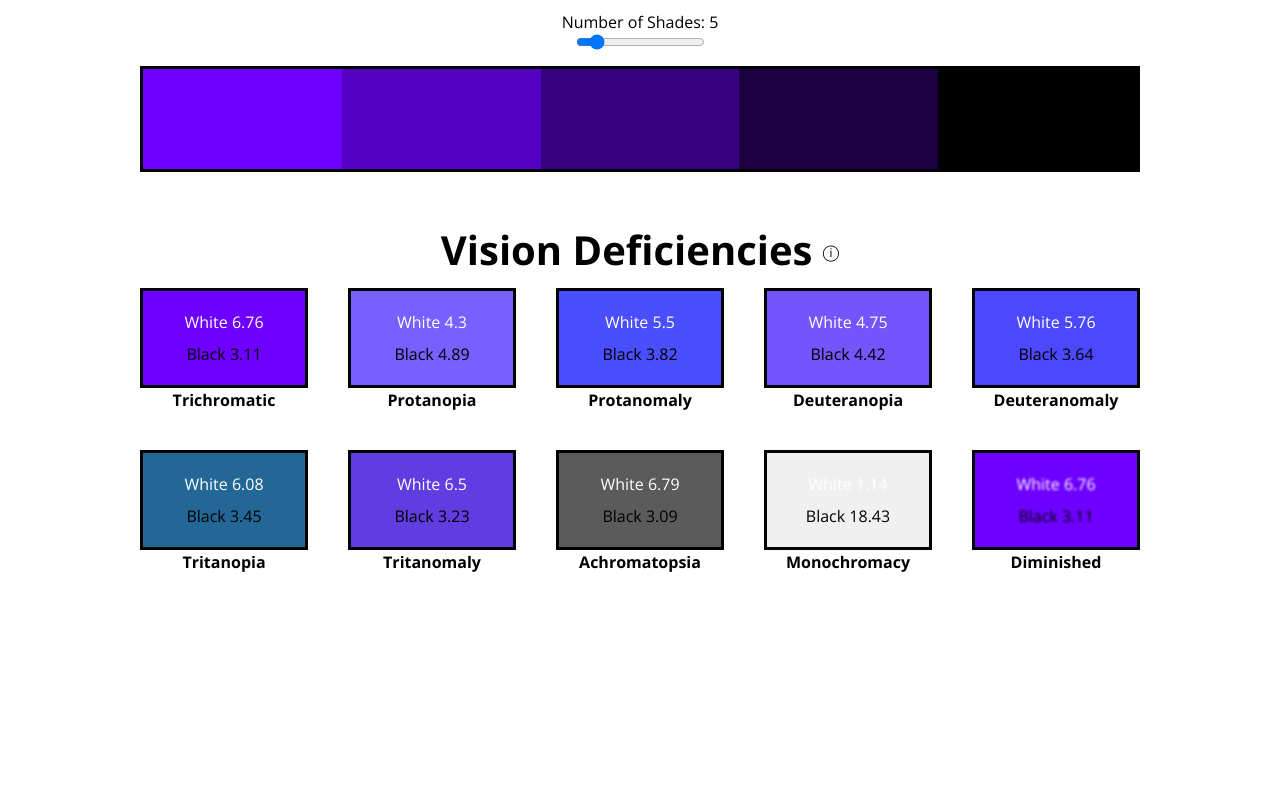
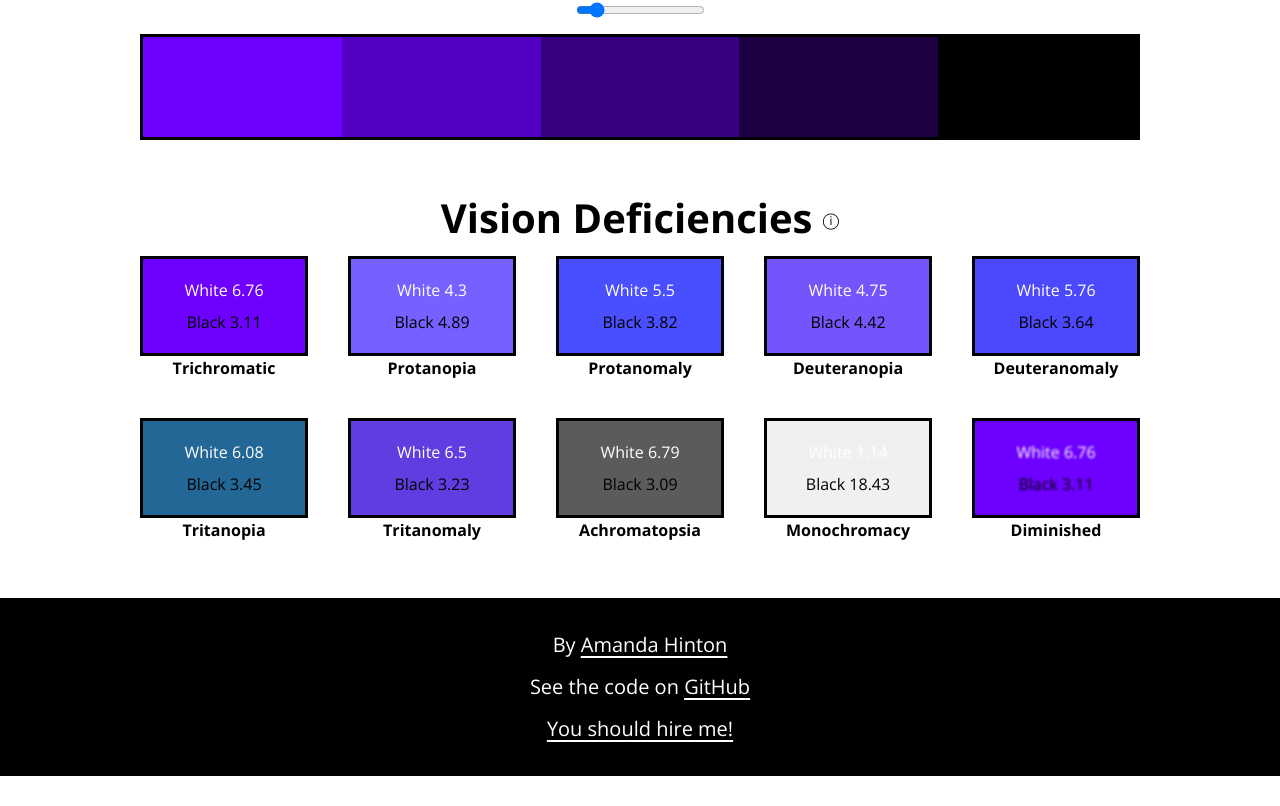
Before and after one commit to amandahinton/huetility, a React (Vite) app: page / in a window 1280 px wide. Shown: the part 2343-3149 px from the top of the page. After the commit the page ends 3119 px from the top, so only its background shows below. Built offline with nearby package versions, Linux system fonts and the light colour scheme.

Commit message:
Add full-width footer

```diff
--- a/src/App.css
+++ b/src/App.css
@@ -13,10 +13,7 @@
 }
 
 body {
-  max-width: calc(1000px + 4rem);
-  padding: 32px;
   background-color: white;
-  margin: 0 auto;
   font-family: "Open Sans", sans-serif;
   -moz-osx-font-smoothing: grayscale;
   -webkit-font-smoothing: antialiased;
@@ -27,7 +24,6 @@ body {
   flex-direction: column;
   align-items: center;
   gap: 3rem;
-  color: black;
   font-weight: 400;
   line-height: 1.5;
   font-synthesis: none;
@@ -37,9 +33,20 @@ body {
   -webkit-text-size-adjust: 100%;
 }
 
-@media (max-width: calc(1000px + 2rem)) {
-  body {
-    padding: 16px;
+.huetility-app-wrapper {
+  display: flex;
+  flex-direction: column;
+  align-items: center;
+  gap: 3rem;
+  max-width: 1064px ;
+  color: black;
+  width: 100%;
+  padding: 0px 32px;
+}
+
+@media (max-width: 1032px) {
+  .huetility-app-wrapper {
+    padding: 0px 16px;
   }
 }
 
--- a/src/App.tsx
+++ b/src/App.tsx
@@ -2,6 +2,7 @@ import {
   ColorPicker,
   Contrast,
   CSSValues,
+  Footer,
   Harmonies,
   Scales,
   // Testing,
@@ -15,15 +16,17 @@ function App() {
   return (
     <ColorProvider>
       <h1 className="huetility-app-title">HUETILITY</h1>
+      <div className="huetility-app-wrapper">
         <ColorPicker />
         <Contrast />
         <CSSValues />
         <Harmonies />
         <Scales />
         <Vision />
-
         {/* <hr />
         <Testing /> */}
+      </div>
+      <Footer />
     </ColorProvider>
   );
 }
--- /dev/null
+++ b/src/components/Footer.css
@@ -0,0 +1,22 @@
+.footer {
+  background-color: black;
+  width: 100%;
+}
+
+.footer-content {
+  display: flex;
+  flex-direction: column;
+  align-items: center;
+  gap: 0.25rem;
+  justify-content: center;
+  color: white;
+  font-size: 1.25rem;
+  font-weight: 500;
+  padding: 32px 16px;
+}
+
+.footer-link {
+  color: white;
+  text-decoration: underline;
+  text-underline-offset: 0.25rem;
+}
--- /dev/null
+++ b/src/components/Footer.tsx
@@ -0,0 +1,53 @@
+import "components/Footer.css";
+
+export function Footer() {
+  return (
+    <div className="footer">
+      <div className="footer-content">
+        <p>
+          By{" "}
+          <span>
+            <a
+              href="https://amandahinton.com/"
+              aria-label="Amanda Hinton's website"
+              target="blank"
+              rel="noopener noreferrer"
+              className="footer-link"
+            >
+              Amanda Hinton
+            </a>
+          </span>
+        </p>
+
+        <p>
+          See the code on{" "}
+          <span>
+            <a
+              href="https://github.com/amandahinton/huetility"
+              aria-label="Huetility's GitHub repository"
+              target="blank"
+              rel="noopener noreferrer"
+              className="footer-link"
+            >
+              GitHub
+            </a>
+          </span>
+        </p>
+
+        <p>
+          <span>
+            <a
+              href="https://amandahinton.com/resume"
+              aria-label="Amanda Hinton's resume"
+              target="blank"
+              rel="noopener noreferrer"
+              className="footer-link"
+            >
+              You should hire me!
+            </a>
+          </span>
+        </p>
+      </div>
+    </div>
+  );
+}
```
Lines whose indentation alone changed are shown as unchanged.
